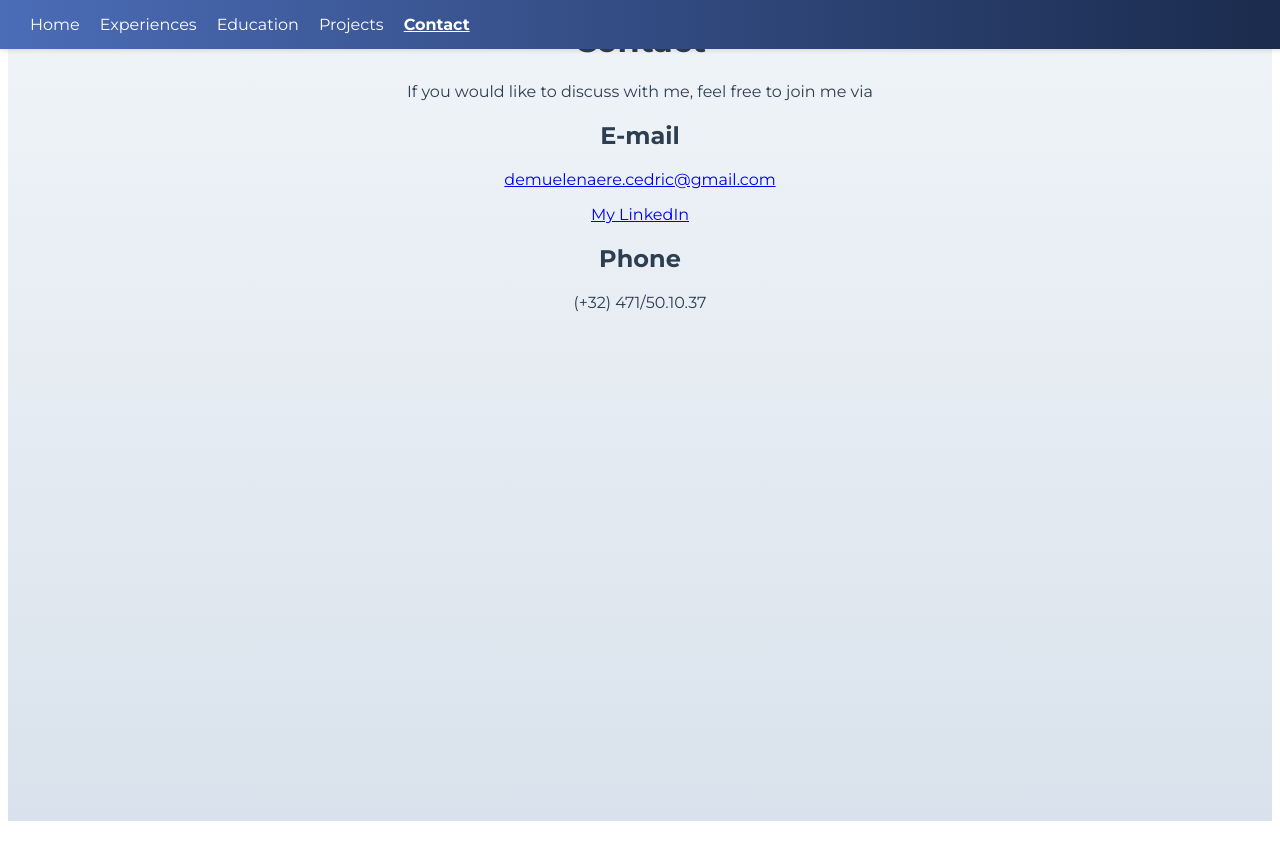
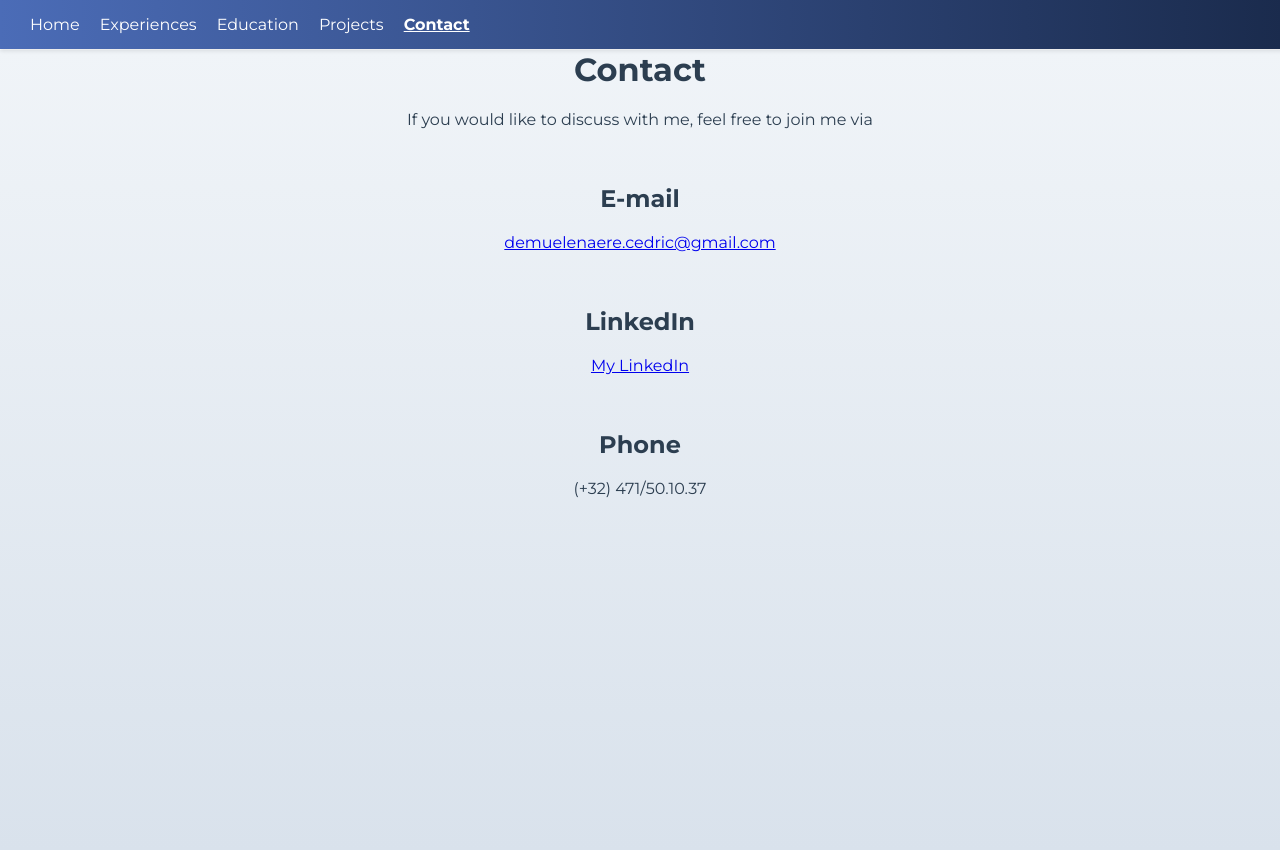
Before and after one commit to cedric-dem/my-portfolio, a Vue app: page /contact in a window 1280 px wide. Before the commit the page ends 829 px from the top, so only its background shows below. Built offline with nearby package versions, Linux system fonts and the light colour scheme.

Commit message:
clean contact page + fix margins

```diff
--- a/public/index.html
+++ b/public/index.html
@@ -20,3 +20,11 @@
     <!-- built files will be auto injected -->
   </body>
 </html>
+
+<style>
+    body {
+        margin: 0;
+        /* optional: move the gradient here */
+        /* background: linear-gradient(180deg, #f0f4f8, #d9e2ec); */
+    }
+</style>
--- a/src/App.vue
+++ b/src/App.vue
@@ -23,6 +23,7 @@ export default {
   -moz-osx-font-smoothing: grayscale;
   text-align: center;
   color: #2c3e50;
+  margin-top: 50px;
   background: linear-gradient(180deg, #f0f4f8, #d9e2ec);
   min-height: 100vh;
 }
--- a/src/views/ContactPage.vue
+++ b/src/views/ContactPage.vue
@@ -6,12 +6,14 @@
   <div class="contact">
     <h1>Contact</h1>
     <p>If you would like to discuss with me, feel free to join me via  </p>
+    <br>
 
     <h2>E-mail</h2>
-
     <p><a :href="'mailto:' + 'demuelenaere.cedric@gmail.com'" class="email-link">{{ "demuelenaere.cedric@gmail.com" }}</a></p>
-
+    <br>
+    <h2>LinkedIn</h2>
     <p><a :href="'https://be.linkedin.com/in/cedric-de-muelenaere'" target="_blank" rel="noopener noreferrer" class="linkedin-link"> My LinkedIn </a> </p>
+    <br>
 
     <h2>Phone</h2>
     <p>(+32) 471/50.10.37</p>
```
